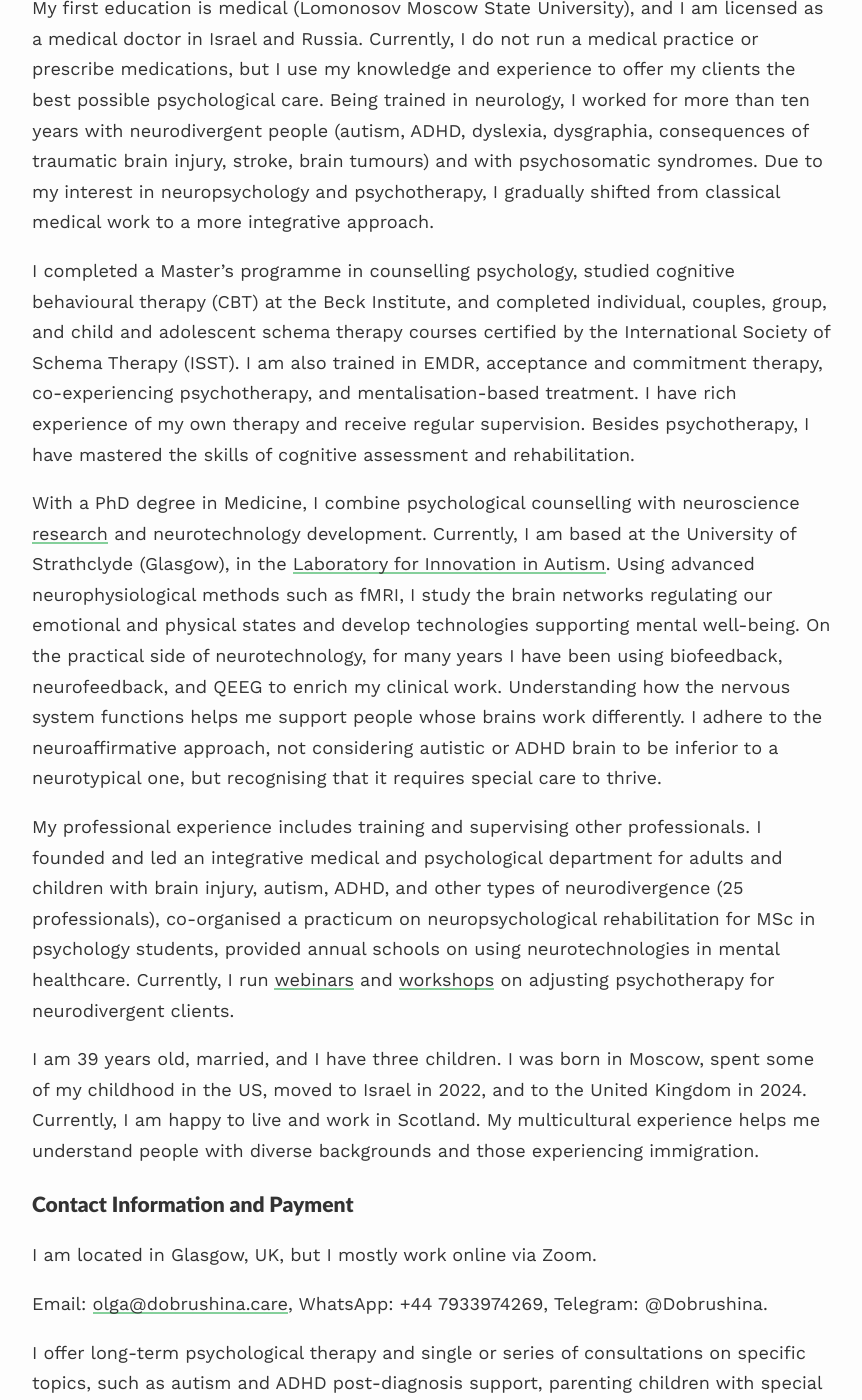
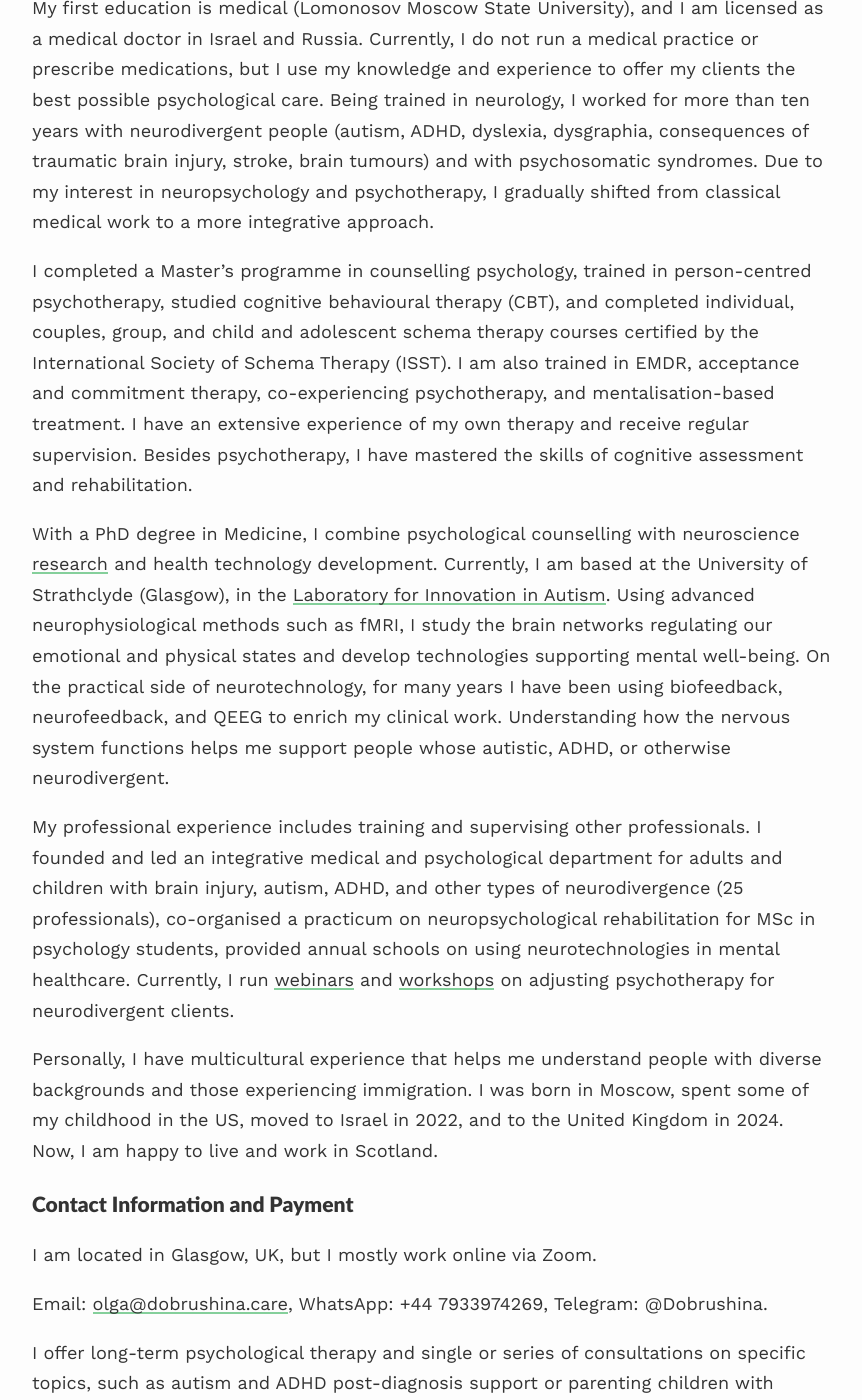
Before and after one commit to dobrushina/dobrushina.github.io, a Jekyll site: the page built from index.md, in a window 1280 px wide and 1400 px high, scrolled down 1716 px. Shown: the whole window, without its empty margins (208-1070 px from the left). Built offline with Jekyll 4.4.1, drawn with Linux system fonts in a browser that asks for light colours; nearby versions of some CDN libraries; some of the changed text lies outside the part shown.

Commit message:
many small updates

```diff
--- a/index.md
+++ b/index.md
@@ -101,13 +101,13 @@ I am a UK-based counselling psychologist (HCPC, [PYL044166](https://www.hcpc-uk.
 
 My first education is medical (Lomonosov Moscow State University), and I am licensed as a medical doctor in Israel and Russia. Currently, I do not run a medical practice or prescribe medications, but I use my knowledge and experience to offer my clients the best possible psychological care. Being trained in neurology, I worked for more than ten years with neurodivergent people (autism, ADHD, dyslexia, dysgraphia, consequences of traumatic brain injury, stroke, brain tumours) and with psychosomatic syndromes. Due to my interest in neuropsychology and psychotherapy, I gradually shifted from classical medical work to a more integrative approach.
 
-I completed a Master's programme in counselling psychology, studied cognitive behavioural therapy (CBT) at the Beck Institute, and completed individual, couples, group, and child and adolescent schema therapy courses certified by the International Society of Schema Therapy (ISST). I am also trained in EMDR, acceptance and commitment therapy, co-experiencing psychotherapy, and mentalisation-based treatment. I have rich experience of my own therapy and receive regular supervision. Besides psychotherapy, I have mastered the skills of cognitive assessment and rehabilitation.
+I completed a Master's programme in counselling psychology, trained in person-centred psychotherapy, studied cognitive behavioural therapy (CBT), and completed individual, couples, group, and child and adolescent schema therapy courses certified by the International Society of Schema Therapy (ISST). I am also trained in EMDR, acceptance and commitment therapy, co-experiencing psychotherapy, and mentalisation-based treatment. I have an extensive experience of my own therapy and receive regular supervision. Besides psychotherapy, I have mastered the skills of cognitive assessment and rehabilitation.
 
-With a PhD degree in Medicine, I combine psychological counselling with neuroscience [research](Research.md) and neurotechnology development. Currently, I am based at the University of Strathclyde (Glasgow), in the [Laboratory for Innovation in Autism](https://www.strath.ac.uk/research/innovationinautism/). Using advanced neurophysiological methods such as fMRI, I study the brain networks regulating our emotional and physical states and develop technologies supporting mental well-being. On the practical side of neurotechnology, for many years I have been using biofeedback, neurofeedback, and QEEG to enrich my clinical work. Understanding how the nervous system functions helps me support people whose brains work differently. I adhere to the neuroaffirmative approach, not considering autistic or ADHD brain to be inferior to a neurotypical one, but recognising that it requires special care to thrive.
+With a PhD degree in Medicine, I combine psychological counselling with neuroscience [research](Research.md) and health technology development. Currently, I am based at the University of Strathclyde (Glasgow), in the [Laboratory for Innovation in Autism](https://www.strath.ac.uk/research/innovationinautism/). Using advanced neurophysiological methods such as fMRI, I study the brain networks regulating our emotional and physical states and develop technologies supporting mental well-being. On the practical side of neurotechnology, for many years I have been using biofeedback, neurofeedback, and QEEG to enrich my clinical work. Understanding how the nervous system functions helps me support people whose autistic, ADHD, or otherwise neurodivergent.
 
 My professional experience includes training and supervising other professionals. I founded and led an integrative medical and psychological department for adults and children with brain injury, autism, ADHD, and other types of neurodivergence (25 professionals), co-organised a practicum on neuropsychological rehabilitation for MSc in psychology students, provided annual schools on using neurotechnologies in mental healthcare. Currently, I run [webinars](https://www.schematherapyscotland.com/courses/meeting-the-needs-of-neurodivergent-clients-in-psychotherapy-online-introductory-webinar-i-online-workshop-i-september-2024-i-schema-therapy-scotland/) and [workshops](https://www.schematherapyscotland.com/courses/working-therapeutically-with-neurodivergent-clients-from-neuroscience-to-therapy-i-online-workshop-i-january-2025-i-schema-therapy-scotland/) on adjusting psychotherapy for neurodivergent clients.
 
-I am 39 years old, married, and I have three children. I was born in Moscow, spent some of my childhood in the US, moved to Israel in 2022, and to the United Kingdom in 2024. Currently, I am happy to live and work in Scotland. My multicultural experience helps me understand people with diverse backgrounds and those experiencing immigration.
+Personally, I have multicultural experience that helps me understand people with diverse backgrounds and those experiencing immigration. I was born in Moscow, spent some of my childhood in the US, moved to Israel in 2022, and to the United Kingdom in 2024. Now, I am happy to live and work in Scotland.
 
 
 ### Contact Information and Payment
@@ -115,8 +115,8 @@ I am located in Glasgow, UK, but I mostly work online via Zoom.
 
 Email: [olga@dobrushina.care](mailto:olga@dobrushina.care), WhatsApp: +44 7933974269, Telegram: @Dobrushina.
 
-I offer long-term psychological therapy and single or series of consultations on specific topics, such as autism and ADHD post-diagnosis support, parenting children with special needs, or understanding the way your brain works for professional orientation.
+I offer long-term psychological therapy and single or series of consultations on specific topics, such as autism and ADHD post-diagnosis support or parenting children with special needs.
 
 My rates are £120 per therapy session and £90 for supervision. Currently, I have no availability for new clients.
 
-If you are a professional interested in neurodiversity-affirming psychotherapy, you are welcome to check out my trainings at the [Schema Therapy Scotland](https://www.schematherapyscotland.com/) website or to join my [mailing list](http://eepurl.com/i1SuY2) for healthcare professionals.
+If you are a professional interested in psychotherapy for neurodivergent clients, you are welcome to check out my trainings at the [Schema Therapy Scotland](https://www.schematherapyscotland.com/) website or to join my [mailing list](http://eepurl.com/i1SuY2) for healthcare professionals.
```
Also changed, not shown: Neurodivergence-Psychotherapy.md (+18 -20 lines), Research.md (+8 -2 lines).
